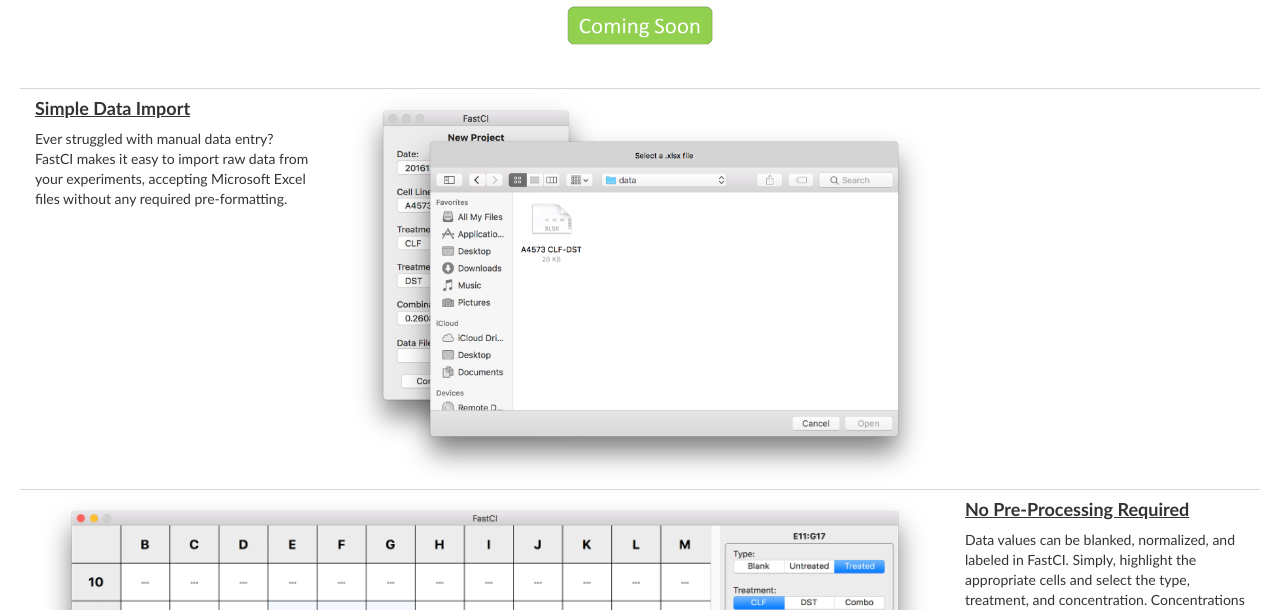
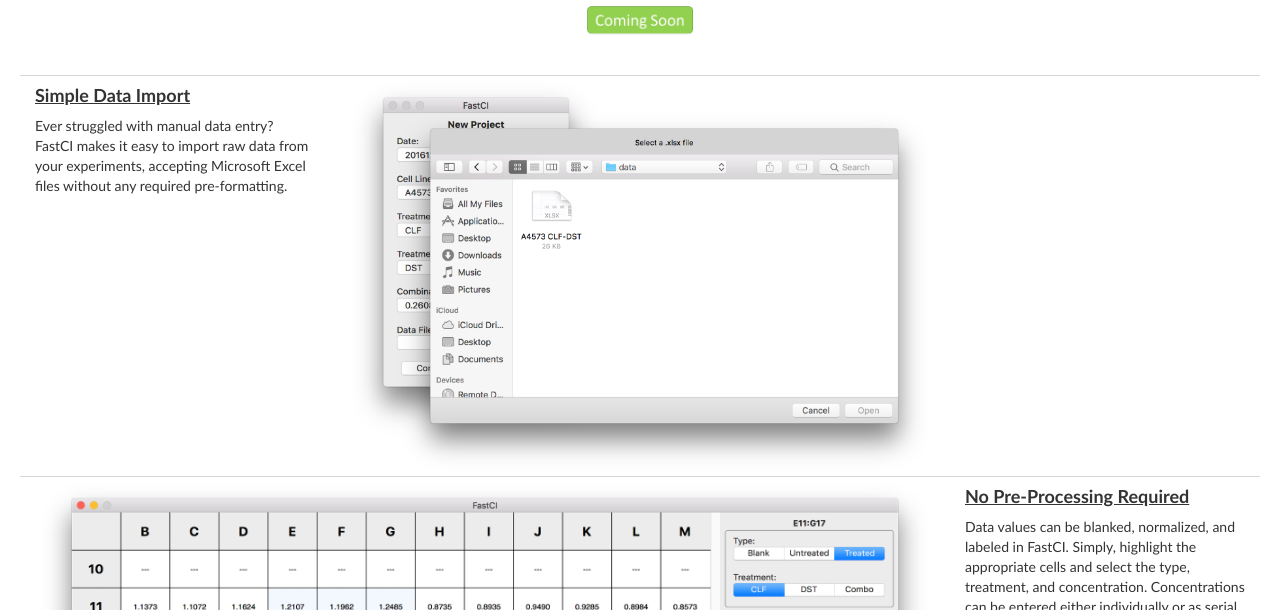
Before and after one commit to koensci/koensci.github.io, a plain HTML site: page index.html in a window 1280 px wide. Shown: the part 490-1100 px from the top of the page. Drawn offline with nearby package versions, Linux system fonts and the light colour scheme; a web font is replaced by a local one.

Commit message:
Adjusted coming soon size

```diff
--- a/index.html
+++ b/index.html
@@ -52,7 +52,7 @@
                     <img src="images/fastci.png" style="max-width:300px" class="img-responsive center-block">
                     <h2 style="text-align:center">FastCI</h2>
                     <h4 style="text-align:center">Software for IC<sub>50</sub> and Drug Combination Analysis</h4>
-                    <img src="images/coming_soon.png" style="max-width:150px" class="img-responsive center-block">
+                    <img src="images/coming_soon.png" style="max-width:110px" class="img-responsive center-block">
                     <br>
                 </div>
             </div>
```
